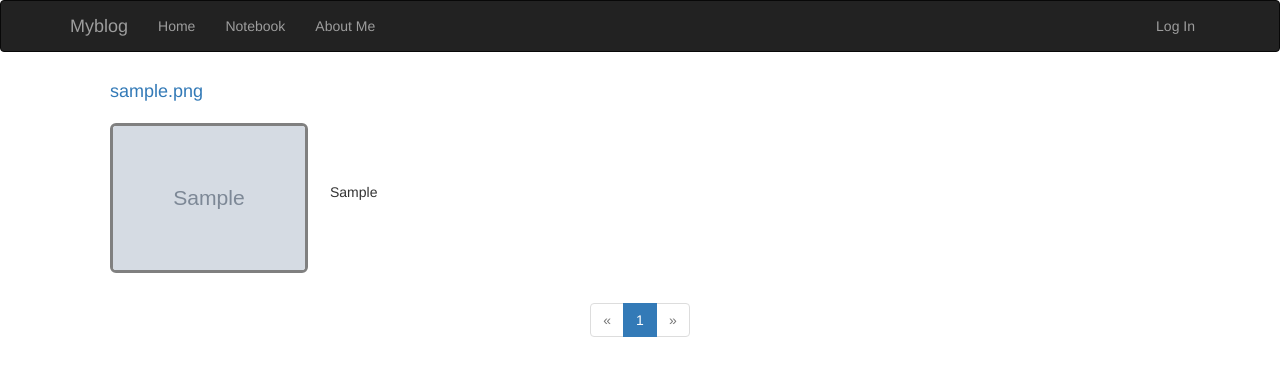
After one commit to AikeAcheson/myblog, a Flask app: page /notebooks/ in a window 1280 px wide. The commit adds this page. Shown: the top 376 px of the page. Run offline with Flask 2, Linux system fonts and the light colour scheme; tables that the repository leaves empty hold one stand-in row (values such as "Sample post"); grey boxes marked "Sample" are stand-in pictures; some libraries are stand-ins or nearby versions.

Commit message:
rename Comment to PostComment; add Notebook class; add NotebookComment; add _notebooks.html;

```diff
--- a/app/main/forms.py
+++ b/app/main/forms.py
@@ -1,5 +1,5 @@
-from flask_wtf import FlaskForm
-from wtforms import StringField, SubmitField, TextAreaField, BooleanField, SelectField
+from flask_wtf import FlaskForm, Form
+from wtforms import StringField, SubmitField, TextAreaField, BooleanField, SelectField, FileField
 from wtforms.validators import Length, DataRequired, Email, Regexp, ValidationError
 from ..models import Role, User
 from flask_pagedown.fields import PageDownField
@@ -48,3 +48,11 @@ class PostForm(FlaskForm):
 class CommentForm(FlaskForm):
     body = StringField('', validators=[DataRequired()])
     submit = SubmitField('Submit')
+
+
+class NotebookForm(FlaskForm):
+    image = FileField('Image')
+    file = FileField('File', validators=[DataRequired()])
+    file_show_name = StringField('File show name', validators=[DataRequired()])
+    introduction = TextAreaField('Introduction')
+    submit = SubmitField('Upload')
--- a/app/main/views.py
+++ b/app/main/views.py
@@ -1,10 +1,12 @@
 from flask import render_template, redirect, flash, url_for, abort, request, current_app, make_response
 from . import main
-from ..models import User, Role, Permission, Post, Comment
-from .forms import EditProfileForm, EditProfileAdminForm, PostForm, CommentForm
+from ..models import User, Role, Permission, Post, PostComment, Notebook, NotebookComment
+from .forms import EditProfileForm, EditProfileAdminForm, PostForm, CommentForm, NotebookForm
 from flask_login import login_required, current_user
 from .. import db
 from ..decorator import admin_required, permission_required
+from werkzeug.utils import secure_filename
+import os
 
 
 @main.route('/', methods=['GET', 'POST'])
@@ -93,7 +95,7 @@ def post(id):
     post = Post.query.get_or_404(id)
     form = CommentForm()
     if form.validate_on_submit():
-        comment = Comment(body=form.body.data,
+        comment = PostComment(body=form.body.data,
                           post=post,
                           author=current_user._get_current_object())
         db.session.add(comment)
@@ -103,7 +105,7 @@ def post(id):
     page = request.args.get('page', 1, type=int)
     if page == -1:
         page = (post.comments.count() - 1) // current_app.config['MYBLOG_COMMENTS_PER_PAGE'] + 1
-    pagination = post.comments.order_by(Comment.timestamp.asc()).paginate(
+    pagination = post.comments.order_by(PostComment.timestamp.asc()).paginate(
         page=page,
         per_page=current_app.config['MYBLOG_COMMENTS_PER_PAGE'],
         error_out=False
@@ -219,7 +221,7 @@ def show_followed():
 @permission_required(Permission.MODERATE)
 def moderate():
     page = request.args.get('page', 1, type=int)
-    pagination = Comment.query.order_by(Comment.timestamp.desc()).paginate(
+    pagination = PostComment.query.order_by(PostComment.timestamp.desc()).paginate(
         page=page,
         per_page=current_app.config['MYBLOG_COMMENTS_PER_PAGE'],
         error_out=False
@@ -232,7 +234,7 @@ def moderate():
 @login_required
 @permission_required(Permission.MODERATE)
 def moderate_enable(id):
-    comment = Comment.query.get_or_404(id)
+    comment = PostComment.query.get_or_404(id)
     comment.disabled = False
     db.session.add(comment)
     db.session.commit()
@@ -244,9 +246,33 @@ def moderate_enable(id):
 @login_required
 @permission_required(Permission.MODERATE)
 def moderate_disable(id):
-    comment = Comment.query.get_or_404(id)
+    comment = PostComment.query.get_or_404(id)
     comment.disabled = True
     db.session.add(comment)
     db.session.commit()
     page = request.args.get('page', 1, type=int)
     return redirect(url_for('.moderate', page=page))
+
+
+@main.route('/notebooks/', methods=['GET', 'POST'])
+def notebooks():
+    form = NotebookForm()
+    if current_user.can(Permission.ADMIN) and form.validate_on_submit():
+        author = current_user._get_current_object()
+        filename = secure_filename(form.file.data.filename)
+        imagename = secure_filename(form.image.data.filename)
+        introduction = form.introduction.data
+        file_show_name = form.file_show_name.data
+        form.file.data.save(os.path.join(current_app.config['MYBLOG_NOTEBOOK_DIR'], filename))
+        form.image.data.save(os.path.join(current_app.config['MYBLOG_NOTEBOOK_DIR'], imagename))
+        notebook = Notebook(file=filename, image=imagename, introduction=introduction, author=author,
+                            file_show_name=file_show_name)
+        db.session.add(notebook)
+        db.session.commit()
+        return redirect(url_for('.notebooks'))
+    page = request.args.get('page', 1, type=int)
+    pagination = Notebook.query.order_by(Notebook.file.asc()).paginate(
+        page=page, per_page=current_app.config['MYBLOG_NOTEBOOKS_PER_PAGE'], error_out=False
+    )
+    items = pagination.items
+    return render_template('notebooks.html', form=form, items=items, pagination=pagination)
--- a/app/models.py
+++ b/app/models.py
@@ -82,12 +82,13 @@ class User(UserMixin, db.Model):
     # Profile
     name = db.Column(db.String(64))
     location = db.Column(db.String(64))
-    about_me = db.Column(db.Text())
+    about_me = db.Column(db.Text)
     member_since = db.Column(db.DateTime(), default=datetime.utcnow)
     last_seen = db.Column(db.DateTime(), default=datetime.utcnow)
     # buffer to reduce computation.
     avatar_hash = db.Column(db.String(32))
     posts = db.relationship('Post', backref='author', lazy='dynamic')  # author_id in Post
+    notebooks = db.relationship('Notebook', backref='author', lazy='dynamic')
 
     followed = db.relationship('Follow',
                                # To eliminate any ambiguity between foreign keys by specifying in each relationship
@@ -105,7 +106,8 @@ class User(UserMixin, db.Model):
                                 lazy='dynamic',
                                 cascade='all, delete-orphan')
 
-    comments = db.relationship('Comment', backref='author', lazy='dynamic')
+    post_comments = db.relationship('PostComment', backref='author', lazy='dynamic')
+    notebook_comments = db.relationship('NotebookComment', backref='author', lazy='dynamic')
 
     def __init__(self, **kwargs):
         super(User, self).__init__(**kwargs)
@@ -318,7 +320,7 @@ class Post(db.Model):
     author_id = db.Column(db.Integer, db.ForeignKey('users.id'))
     body_html = db.Column(db.Text)
 
-    comments = db.relationship('Comment', backref='post', lazy='dynamic')
+    comments = db.relationship('PostComment', backref='post', lazy='dynamic')
 
     @staticmethod
     def on_changed_body(target, value, oldvalue, initiator):
@@ -351,8 +353,8 @@ class Post(db.Model):
 db.event.listen(Post.body, 'set', Post.on_changed_body)
 
 
-class Comment(db.Model):
-    __tablename__ = 'comments'
+class PostComment(db.Model):
+    __tablename__ = 'post_comments'
     id = db.Column(db.Integer, primary_key=True)
     body = db.Column(db.Text)
     body_html = db.Column(db.Text)
@@ -384,7 +386,43 @@ class Comment(db.Model):
         body = json_comment.get('body')
         if body is None or body == '':
             raise ValidationError('comment does not have a body')
-        return Comment(body)
+        return PostComment(body)
 
 
-db.event.listen(Comment.body, 'set', Comment.on_changed_body)
+db.event.listen(PostComment.body, 'set', PostComment.on_changed_body)
+
+
+class Notebook(db.Model):
+    __tablename__ = 'notebooks'
+    id = db.Column(db.Integer, primary_key=True)
+    timestamp = db.Column(db.DateTime, index=True, default=datetime.utcnow)
+    author_id = db.Column(db.Integer, db.ForeignKey('users.id'))
+    file = db.Column(db.String(128), unique=True, index=True)
+    image = db.Column(db.String(128), unique=True, index=True)
+    introduction = db.Column(db.Text)
+    file_show_name = db.Column(db.String(64), index=True)
+    comments = db.relationship('NotebookComment', backref='notebook', lazy='dynamic')
+
+    def __repr__(self):
+        return f'<Notebook {self.filename}>'
+
+
+class NotebookComment(db.Model):
+    __tablename__ = 'notebook_comments'
+    id = db.Column(db.Integer, primary_key=True)
+    body = db.Column(db.Text)
+    body_html = db.Column(db.Text)
+    timestamp = db.Column(db.DateTime, index=True, default=datetime.utcnow)
+    disabled = db.Column(db.Boolean)
+    author_id = db.Column(db.Integer, db.ForeignKey('users.id'))
+    notebook_id = db.Column(db.Integer, db.ForeignKey('notebooks.id'))
+
+    @staticmethod
+    def on_changed_body(target, value, oldvalue, initiator):
+        allowed_tags = ['a', 'abbr', 'acronym', 'b', 'code', 'em', 'i', 'strong']
+        target.body_html = bleach.linkify(bleach.clean(
+            markdown(value, output_format='html'),
+            tags=allowed_tags, strip=True))
+
+
+db.event.listen(NotebookComment.body, 'set', NotebookComment.on_changed_body)
--- a/app/static/styles.css
+++ b/app/static/styles.css
@@ -131,3 +131,19 @@ div.flask-pagedown-preview h3 {
 .table.followers tr {
     border-bottom: 1px solid #e0e0e0;
 }
+
+
+.notebook-image {
+    width: 20%;
+    padding-right: 2%;
+    padding-top: 1%;
+}
+
+.notebook-image img {
+    width: 100%;
+    border: solid gray;
+}
+
+.notebook-body {
+    width: 80%;
+}
--- a/app/templates/_posts.html
+++ b/app/templates/_posts.html
@@ -21,7 +21,6 @@
                     {% endif %}
                 </div>
                 <div class="post-footer">
-
                     {% if current_user == post.author %}
                         <a href="{{ url_for('.edit_post', id=post.id) }}">
                             <span class="label label-primary">Edit</span>
--- a/app/templates/base.html
+++ b/app/templates/base.html
@@ -23,7 +23,7 @@
             <div class="navbar-collapse collapse">
                 <ul class="nav navbar-nav">
                     <li><a href="{{ url_for('main.index') }}">Home</a></li>
-                    <li><a href="#">Notebook</a></li>
+                    <li><a href="{{ url_for('main.notebooks') }}">Notebook</a></li>
                     <li><a href="#">About Me</a></li>
                 </ul>
                 <ul class="nav navbar-nav navbar-right">
--- /dev/null
+++ b/app/templates/notebooks.html
@@ -0,0 +1,44 @@
+{% extends "base.html" %}
+{% import "bootstrap/wtf.html" as wtf %}
+{% import "_macros.html" as macros %}
+
+{% block title %}Myblog - Notebook{% endblock %}
+
+{% block page_content %}
+    {% if current_user.can(Permission.ADMIN) %}
+        <div class="comment-form">
+            {{ wtf.quick_form(form) }}
+        </div>
+    {% endif %}
+
+    <ul class="notebooks">
+        {% for item in items %}
+            <div class="notebook">
+                {% set filename = 'notebook/' + item.file %}
+                <a href="{{ url_for('static', filename=filename) }}">
+                    <h4>{{ item.file_show_name }}</h4>
+                </a>
+                <table>
+                    <tr>
+                        <td class="notebook-image">
+                            {% set imagename = 'notebook/' + item.image %}
+                            <a href="{{ url_for('static', filename=imagename) }}">
+                                <img class="img-rounded" src="{{ url_for('static', filename=imagename) }}">
+                            </a>
+                        </td>
+                        <td class="notebook-body">
+                            {{ item.introduction }}
+                        </td>
+                    </tr>
+                </table>
+            </div>
+
+        {% endfor %}
+    </ul>
+
+    {% if pagination %}
+        <div class="pagination">
+            {{ macros.pagination_widget(pagination, '.notebooks') }}
+        </div>
+    {% endif %}
+{% endblock %}
--- a/config.py
+++ b/config.py
@@ -17,6 +17,8 @@ class Config:
     MYBLOG_POSTS_PER_PAGE = 20
     MYBLOG_FOLLOWERS_PER_PAGE = 50
     MYBLOG_COMMENTS_PER_PAGE = 30
+    MYBLOG_NOTEBOOKS_PER_PAGE = 10
+    MYBLOG_NOTEBOOK_DIR = os.path.join(basedir, 'app/static/notebook')
 
     @staticmethod
     def init_app(app): pass
--- a/myblog.py
+++ b/myblog.py
@@ -16,7 +16,7 @@ import sys
 import click
 from flask_migrate import Migrate, upgrade
 from app import create_app, db
-from app.models import User, Follow, Role, Permission, Post, Comment
+from app.models import User, Follow, Role, Permission, Post, PostComment
 
 app = create_app(os.getenv('FLASK_CONFIG') or 'default')
 migrate = Migrate(app, db)
@@ -25,7 +25,7 @@ migrate = Migrate(app, db)
 @app.shell_context_processor
 def make_shell_context():
     return dict(db=db, User=User, Follow=Follow, Role=Role,
-                Permission=Permission, Post=Post, Comment=Comment)
+                Permission=Permission, Post=Post, Comment=PostComment)
 
 
 @app.cli.command()
```
Also changed, not shown: app/api/comments.py (+5 -5 lines), app/templates/_notebooks.html (added, +44 -0 lines).
